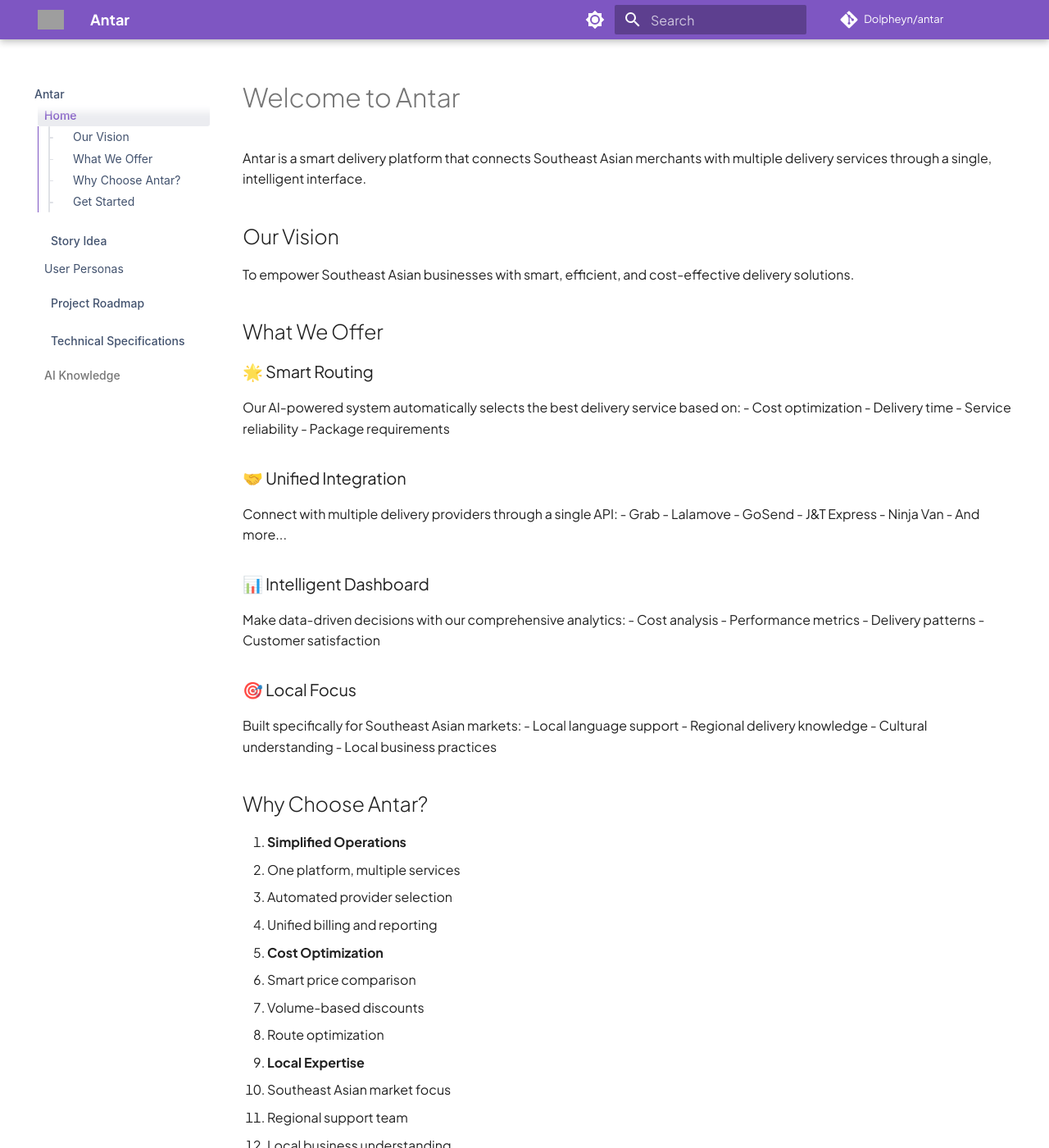
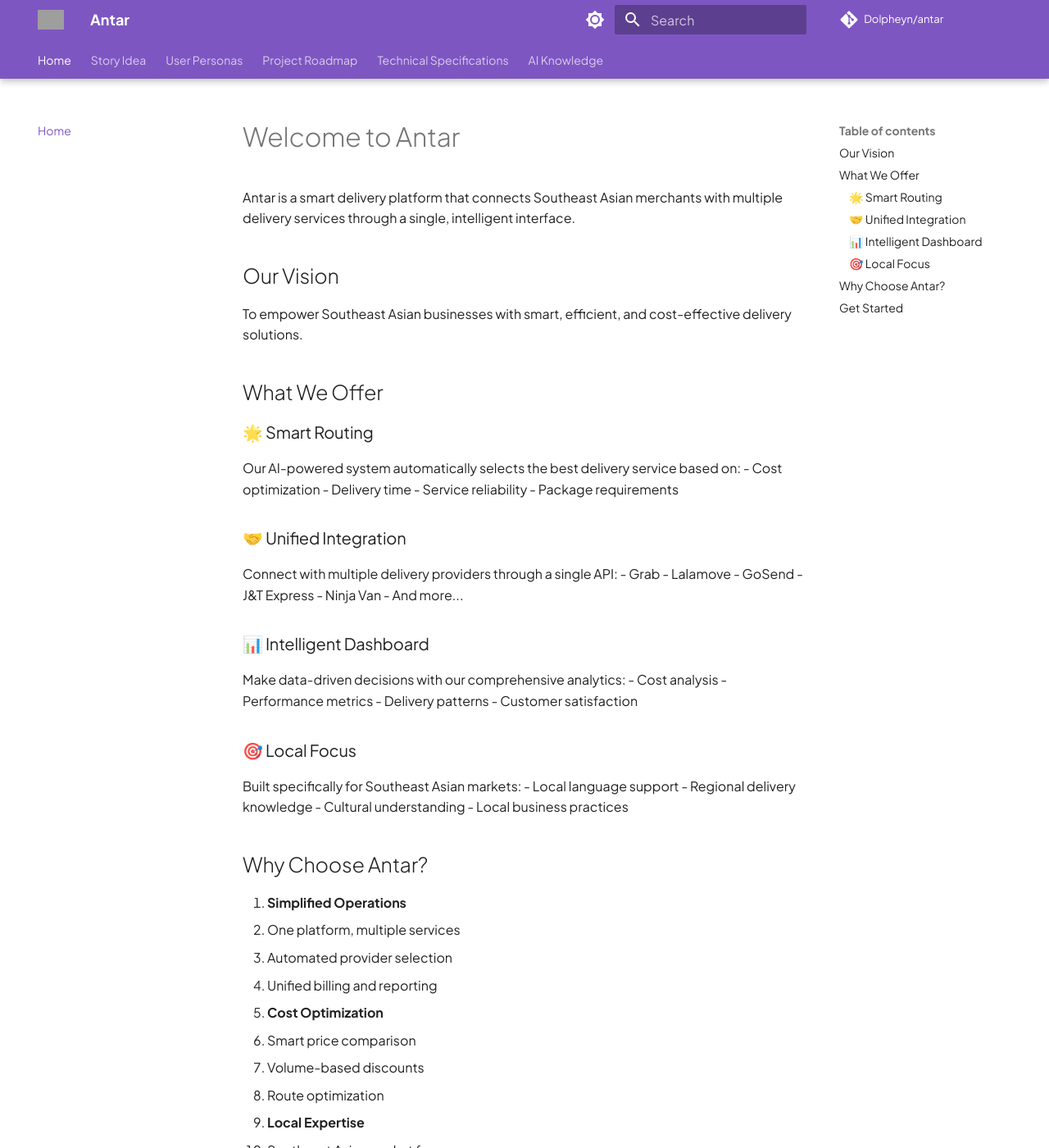
Before and after one commit to Dolpheyn/antar, an MkDocs documentation site: the page built from docs/index.md, in a window 1280 px wide and 1400 px high. Shown: the whole window at 82% size. Built offline with MkDocs 1.6.1 and Material for MkDocs 9.7.7, drawn with Linux system fonts in a browser that asks for light colours; comment, search, counter and statistics services are not loaded; grey boxes are pictures that could not be loaded.

Commit message:
refactor: improve navigation and visual testing
- Simplify navigation CSS to use Material defaults
- Add navigation tabs and prefetch
- Rename test_visual to visual for consistency

```diff
--- a/00.py
+++ b/00.py
@@ -15,7 +15,7 @@ from scripts.commands import (
     clean,
     render_diagrams,
     setup,
-    test_visual
+    visual
 )
 
 # Create Typer app instances
@@ -147,7 +147,7 @@ def docs_test_visual(
     """Run visual tests on documentation."""
     try:
         with console.status("[bold green]Running visual tests..."):
-            test_visual([
+            visual([
                 "--output-dir", str(output_dir),
                 "--width", str(width),
                 "--height", str(height)
--- a/docs/stylesheets/extra.css
+++ b/docs/stylesheets/extra.css
@@ -1,146 +1,16 @@
-/* Navigation styling to match Confluence */
+/* Theme customization */
 :root {
     --md-primary-fg-color: #0052CC;
     --md-primary-fg-color--light: #4C9AFF;
     --md-primary-fg-color--dark: #0747A6;
     --md-text-color: #172B4D;
     --md-default-bg-color: #F4F5F7;
-    --nav-item-color: #42526E;
-    --nav-item-hover-bg: #EBECF0;
-}
-
-/* Navigation panel */
-.md-nav {
-    font-size: 14px;
-    line-height: 1.3;
-    font-family: -apple-system, BlinkMacSystemFont, "Segoe UI", Roboto, Oxygen, Ubuntu, "Fira Sans", "Droid Sans", "Helvetica Neue", sans-serif;
-}
-
-/* Navigation items */
-.md-nav__item {
-    padding: 0;
-    margin: 0;
-}
-
-.md-nav__link {
-    margin: 0;
-    padding: 4px 8px;
-    color: var(--nav-item-color);
-    border-radius: 3px;
-    transition: background-color 0.1s ease;
-    display: flex;
-    align-items: center;
-}
-
-/* Section headers */
-.md-nav__item--section {
-    margin-top: 12px;
-    margin-bottom: 4px;
-}
-
-.md-nav__item--section > .md-nav__link {
-    font-size: 14px;
-    font-weight: 500;
-    color: var(--nav-item-color);
-    padding: 4px 8px;
-}
-
-/* Tree structure */
-.md-nav__list .md-nav__list {
-    margin-left: 1.1rem;
-    position: relative;
-}
-
-.md-nav__list .md-nav__list::before {
-    content: "";
-    position: absolute;
-    left: -10px;
-    top: 0;
-    bottom: 0;
-    width: 1.5px;
-    background: #DFE1E6;
-    border-radius: 1px;
-}
-
-.md-nav__list .md-nav__list .md-nav__link {
-    position: relative;
-}
-
-.md-nav__list .md-nav__list .md-nav__link::before {
-    content: "";
-    position: absolute;
-    left: -1.1rem;
-    top: 50%;
-    width: 6px;
-    height: 1.5px;
-    background: #DFE1E6;
-    border-radius: 1px;
-}
-
-/* Active and hover states */
-.md-nav__link:hover {
-    background-color: var(--nav-item-hover-bg);
-    color: var(--nav-item-color);
-    text-decoration: none;
-}
-
-.md-nav__link--active {
-    color: var(--md-primary-fg-color);
-    font-weight: 500;
-    background-color: var(--nav-item-hover-bg);
-}
-
-/* Expand/collapse indicators */
-.md-nav__toggle {
-    margin-right: 2px;
-    color: var(--nav-item-color);
-}
-
-.md-nav__toggle::before {
-    content: "›";
-    display: inline-block;
-    width: 14px;
-    height: 14px;
-    line-height: 14px;
-    text-align: center;
-    transition: transform 0.15s ease;
-}
-
-.md-nav__toggle:checked::before {
-    transform: rotate(90deg);
-}
-
-/* Hide nested items by default */
-.md-nav__list .md-nav {
-    display: none;
-}
-
-.md-nav__toggle:checked ~ .md-nav {
-    display: block;
-}
-
-/* Space tools section */
-.md-nav__title {
-    padding: 4px 8px;
-    margin: 0;
-    font-size: 14px;
-    font-weight: 500;
-    color: var(--nav-item-color);
-    display: flex;
-    align-items: center;
-}
-
-/* Top section styling */
-.md-nav--primary > .md-nav__list > .md-nav__item:first-child {
-    margin-top: 0;
 }
 
 /* Mobile adjustments */
 @media screen and (max-width: 76.1875em) {
     .md-nav--primary .md-nav__title {
         background-color: var(--md-default-bg-color);
-        color: var(--nav-item-color);
-        font-weight: 500;
         height: auto;
         padding: 8px;
     }
--- a/mkdocs.yml
+++ b/mkdocs.yml
@@ -33,19 +33,20 @@ theme:
   features:
     # Navigation
     - navigation.instant  # Instant loading
+    - navigation.instant.prefetch # Prefetch when user hovers
+    - navigation.instant.progress
     - navigation.tracking  # URL tracking
     - navigation.sections  # Sections fold
-    - navigation.expand   # Expand all sections
     - navigation.indexes  # Section index pages
+    - navigation.tabs
+    - navigation.tabs.sticky
     - navigation.top     # Back to top button
     - toc.follow         # Follow TOC while scrolling
-    - toc.integrate      # Integrate TOC into navigation
     # Search
     - search.suggest     # Search suggestions
     - search.highlight   # Search highlighting
     - search.share       # Search sharing
     # UI/UX
-    - header.autohide    # Hide header on scroll
     - announce.dismiss   # Dismissable announcements
     - content.tabs.link  # Content tabs link
     - content.code.annotation  # Content code annotation
--- a/scripts/commands/docs/__init__.py
+++ b/scripts/commands/docs/__init__.py
@@ -5,7 +5,7 @@ from .build import build
 from .clean import clean
 from .render import render_diagrams
 from .setup import setup
-from .test_visual import test_visual
+from .visual import visual
 
 __all__ = [
     'register_docs_command',
@@ -14,5 +14,5 @@ __all__ = [
     'clean',
     'render_diagrams',
     'setup',
-    'test_visual'
+    'visual'
 ]
```
Also changed, not shown: 1 other file.
